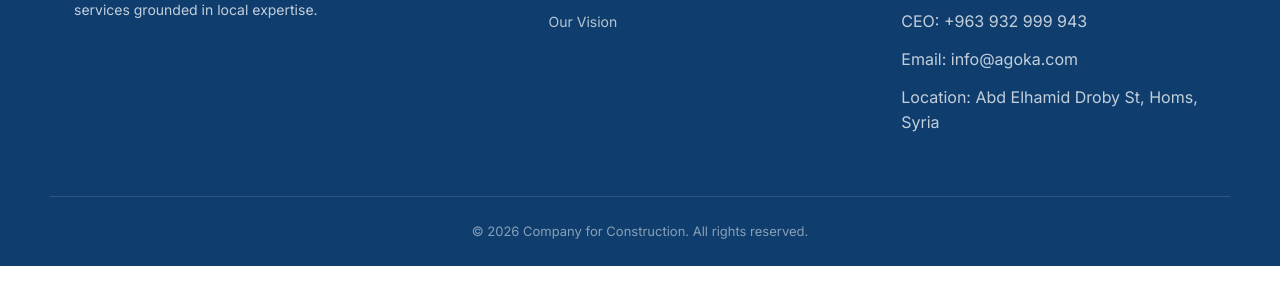
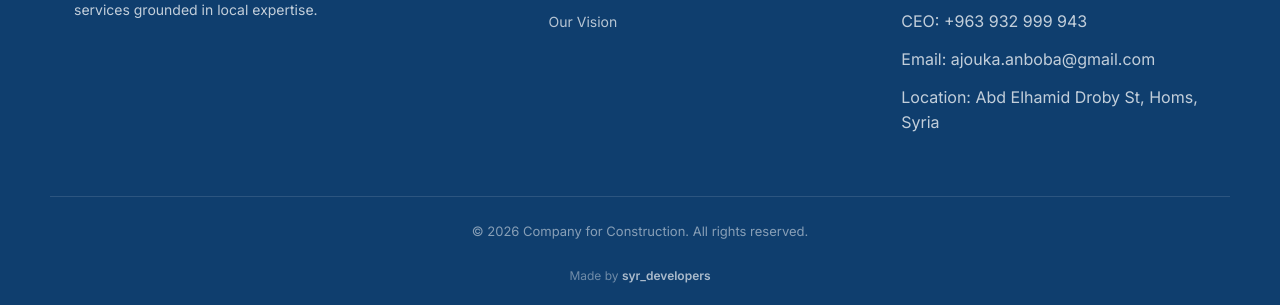
Before and after one commit to syrk1/agoka-website-, a plain HTML site: page index.html in a window 1280 px wide. Shown: the part 3392-3697 px from the top of the page. Before the commit the page ends 3658 px from the top, so only its background shows below. Drawn offline with Linux system fonts and the light colour scheme.

Commit message:
update pages

```diff
--- a/css/style.css
+++ b/css/style.css
@@ -1050,6 +1050,23 @@ footer.site-footer {
   color: rgba(255, 255, 255, 0.5);
 }
 
+.footer-credit {
+  padding: 0 0 20px;
+  text-align: center;
+  font-size: 12px;
+  color: rgba(255, 255, 255, 0.4);
+}
+
+.footer-credit a {
+  color: rgba(255, 255, 255, 0.65);
+  font-weight: 600;
+  transition: 0.2s;
+}
+
+.footer-credit a:hover {
+  color: var(--paper);
+}
+
 /* Responsive
    ========================================================================== */
 
--- a/index.html
+++ b/index.html
@@ -173,12 +173,13 @@
         <li data-i18n="footer_chairman">Chairman: +963 935 601 666</li>
         <li data-i18n="footer_pm">Project Manager: +963 933 521 439</li>
         <li data-i18n="footer_ceo">CEO: +963 932 999 943</li>
-        <li data-i18n="footer_email">Email: info@agoka.com</li>
+        <li data-i18n="footer_email">Email: ajouka.anboba@gmail.com</li>
         <li data-i18n="footer_location">Location: Abd Elhamid Droby St, Homs, Syria</li>
       </ul>
     </div>
   </div>
   <div class="footer-bottom" data-i18n="footer_copyright">&copy; 2026 Company for Construction. All rights reserved.</div>
+  <div class="footer-credit">Made by <a href="https://www.instagram.com/syr_developers?igsh=em1vaDhtZjVvbTF5" target="_blank" rel="noopener noreferrer">syr_developers</a></div>
 </footer>
 
 <script src="js/i18n.js"></script>
--- a/js/i18n.js
+++ b/js/i18n.js
@@ -18,7 +18,7 @@ var translations = {
     footer_chairman: "Chairman: +963 935 601 666",
     footer_pm: "Project Manager: +963 933 521 439",
     footer_ceo: "CEO: +963 932 999 943",
-    footer_email: "Email: info@agoka.com",
+    footer_email: "Email: ajouka.anboba@gmail.com",
     footer_location: "Location: Abd Elhamid Droby St, Homs, Syria",
     footer_copyright: "© 2026 Company for Construction. All rights reserved.",
 
@@ -193,7 +193,7 @@ var translations = {
     contact_ceo_label: "CEO",
     contact_ceo_value: "+963 932 999 943",
     contact_email_label: "Email",
-    contact_email_value: "info@agoka.com",
+    contact_email_value: "ajouka.anboba@gmail.com",
     contact_address_label: "Address",
     contact_address_value: "Abd Elhamid Droby St, Homs, Syria",
 
@@ -228,7 +228,7 @@ var translations = {
     footer_chairman: "رئيس مجلس الإدارة: 666 601 935 963+",
     footer_pm: "مدير المشروع: 439 521 933 963+",
     footer_ceo: "الرئيس التنفيذي: 943 999 932 963+",
-    footer_email: "البريد الإلكتروني: info@agoka.com",
+    footer_email: "البريد الإلكتروني: ajouka.anboba@gmail.com",
     footer_location: "العنوان: شارع عبد الحميد الدروبي، حمص، سوريا",
     footer_copyright: "© 2026 الشركة للإنشاءات. جميع الحقوق محفوظة.",
 
@@ -403,7 +403,7 @@ var translations = {
     contact_ceo_label: "الرئيس التنفيذي",
     contact_ceo_value: "943 999 932 963+",
     contact_email_label: "البريد الإلكتروني",
-    contact_email_value: "info@agoka.com",
+    contact_email_value: "ajouka.anboba@gmail.com",
     contact_address_label: "العنوان",
     contact_address_value: "شارع عبد الحميد الدروبي، حمص، سوريا",
 
```
Also changed, not shown: about.html (+1 -1 lines), contact.html (+3 -3 lines), projects.html (+1 -1 lines), vision.html (+1 -1 lines).
